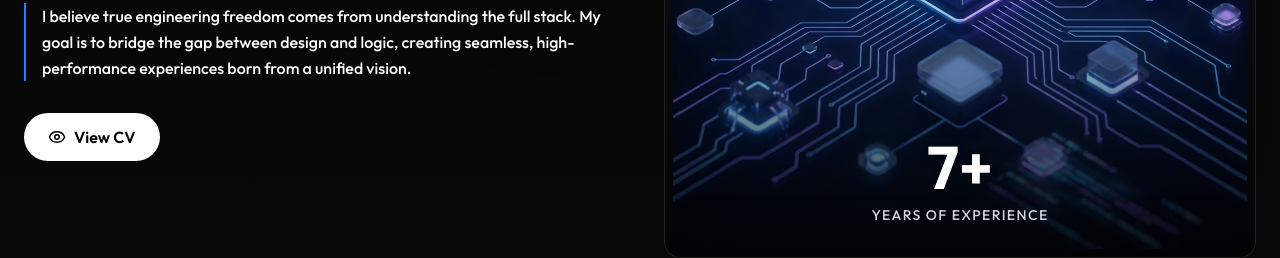
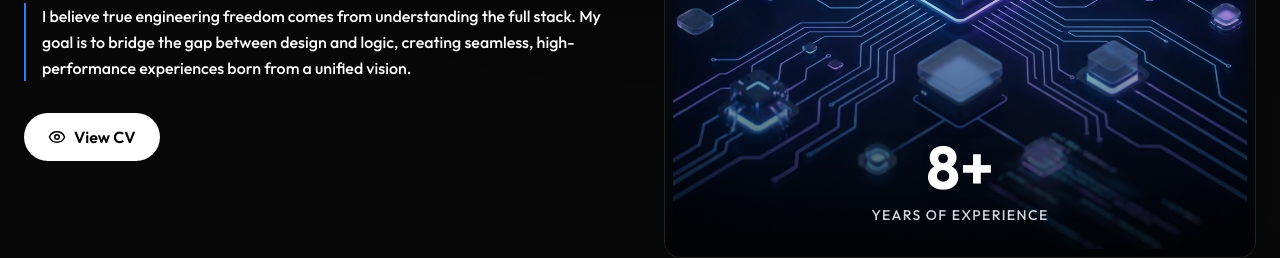
Before and after one commit to hardi-fusion-lab/fusion-homepage, a Next.js app: page / in a window 1280 px wide. Shown: the part 1040-1298 px from the top of the page. Built offline with nearby package versions, Linux system fonts and the light colour scheme.

Commit message:
feat: update years of experience to 8+ in About section

```diff
--- a/components/AboutSection.tsx
+++ b/components/AboutSection.tsx
@@ -57,7 +57,7 @@ export default function AboutSection() {
                             />
 
                             <div className="absolute inset-0 bg-gradient-to-t from-black/80 via-transparent to-transparent flex flex-col justify-end p-8 text-center">
-                                <div className="text-6xl font-bold text-white mb-2 shadow-sm drop-shadow-lg">7+</div>
+                                <div className="text-6xl font-bold text-white mb-2 shadow-sm drop-shadow-lg">8+</div>
                                 <div className="text-sm text-gray-300 uppercase tracking-widest font-medium text-shadow">Years of Experience</div>
                             </div>
                         </div>
```
